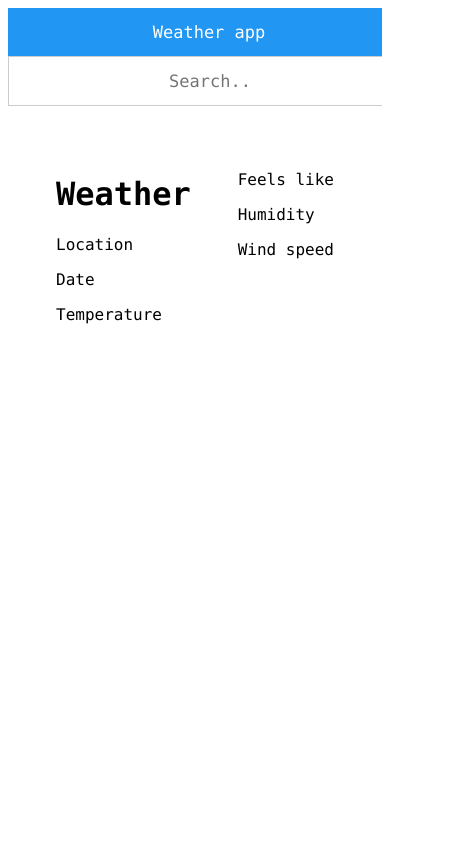
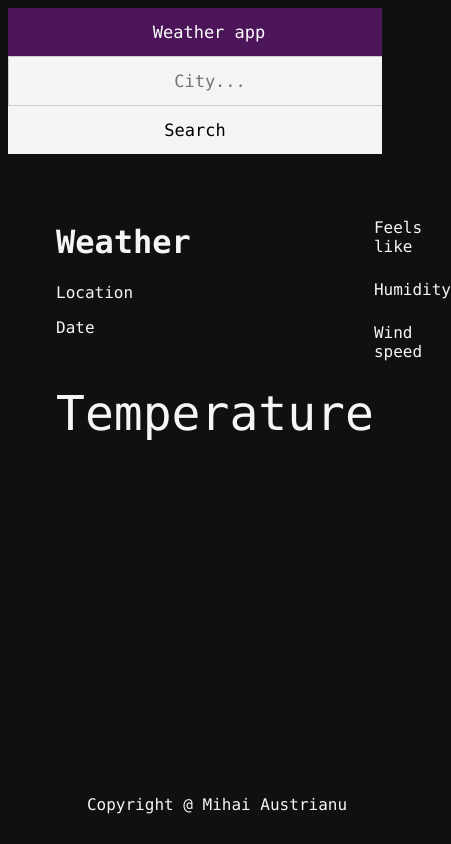
Before and after one commit to mihaiaustrianu/weather-app-js, a website built with webpack: page dist/index.html in a window 390 px wide. Shown: the whole page, 451 px wide, since content can reach past the window. Built offline with nearby package versions, Linux system fonts and the light colour scheme; no server answers.

Commit message:
added search logic

```diff
--- a/src/index.js
+++ b/src/index.js
@@ -1,6 +1,4 @@
 import "./styles.css";
-
-const API_KEY = "933086bfe71245140d90698686b2b06b";
 
 async function getWeatherData(city, units, API_KEY) {
   try {
@@ -28,10 +26,11 @@ async function getWeatherDataWeek(lat, lon, units, API_KEY) {
 
 const DOMManipulation = (() => {
   //Initial state - Bucharest
+  const API_KEY = "933086bfe71245140d90698686b2b06b";
   let city = "bucharest";
   let units = "metric";
 
-  async function populateCurrentDay(API_KEY) {
+  async function populateCurrentDay() {
     let weatherData = await getWeatherData(city, units, API_KEY);
 
     console.log(weatherData);
@@ -41,24 +40,28 @@ const DOMManipulation = (() => {
     let temperature = document.querySelector(".temperature");
     weather.innerHTML = weatherData.weather[0].main;
     location.innerHTML = weatherData.name;
-    temperature.innerHTML = weatherData.main.temp + "°" + "C";
+    temperature.innerHTML = Math.round(weatherData.main.temp) + "°" + "C";
 
     //get current time
     let dateTime = new Date(weatherData.dt * 1000);
     let date = document.querySelector(".date");
-    date.innerHTML = dateTime.toLocaleString();
+    date.innerHTML = dateTime.toLocaleString("en-US", {
+      weekday: "long",
+      month: "short",
+      day: "numeric",
+    });
 
     //populate right side
     let feelsLike = document.querySelector(".feels-like");
     let humidity = document.querySelector(".humidity");
     let windSpeed = document.querySelector(".wind-speed");
 
-    feelsLike.innerHTML = weatherData.main.feels_like + "°" + "C";
-    humidity.innerHTML = weatherData.main.humidity;
-    windSpeed.innerHTML = weatherData.wind.speed;
+    feelsLike.innerHTML = Math.round(weatherData.main.feels_like) + "°" + "C";
+    humidity.innerHTML = weatherData.main.humidity + " %";
+    windSpeed.innerHTML = Math.round(weatherData.wind.speed) + " km/h";
   }
 
-  async function populateWeeklyData(API_KEY) {
+  async function populateWeeklyData() {
     let weatherData = await getWeatherData(city, units, API_KEY);
 
     //lat and lon
@@ -66,10 +69,9 @@ const DOMManipulation = (() => {
     let lon = weatherData.coord.lon;
 
     let weatherDataWeek = await getWeatherDataWeek(lat, lon, units, API_KEY);
-    console.log(weatherDataWeek);
 
     let weeklyWeather = document.querySelector(".weekly-weather");
-    console.log(weatherDataWeek.daily[3].sunrise)
+    weeklyWeather.innerHTML = "";
     for (let i = 0; i < 7; i++) {
       let dayElement = helperFunctions.createElement("div", "day-div", "");
       let dayOfWeek = helperFunctions.createElement(
@@ -83,12 +85,12 @@ const DOMManipulation = (() => {
       let minElement = helperFunctions.createElement(
         "div",
         "min-temp",
-        +weatherDataWeek.daily[i].temp.min
+        Math.round(parseInt(weatherDataWeek.daily[i].temp.min)) + "°" + "C"
       );
       let maxElement = helperFunctions.createElement(
         "div",
         "max-temp",
-        weatherDataWeek.daily[i].temp.max
+        Math.round(parseInt(weatherDataWeek.daily[i].temp.max)) + "°" + "C"
       );
 
       tempElement.appendChild(maxElement);
@@ -100,13 +102,34 @@ const DOMManipulation = (() => {
       weeklyWeather.appendChild(dayElement);
     }
   }
-
-  return { populateCurrentDay, populateWeeklyData };
+  function populateSearchHandler(event) {
+    if (event.keyCode === 13) {
+      event.preventDefault();
+      document.getElementById("myBtn").click();
+    }
+  }
+  function setCity(val) {
+    city = val;
+  }
+  function clickHandler() {
+    const field =document.querySelector(".search-field")
+    field.innerHTML = ''
+    const val = field.value;
+    setCity(val);
+    populateCurrentDay();
+    populateWeeklyData();
+  }
+  return {
+    populateCurrentDay,
+    populateWeeklyData,
+    populateSearchHandler,
+    clickHandler,
+  };
 })();
 
 const helperFunctions = (() => {
   function getDayName(dateStr, locale) {
-    var date = new Date(dateStr*1000);
+    var date = new Date(dateStr * 1000);
     return date.toLocaleDateString(locale, { weekday: "short" });
   }
   function createElement(type, className, html) {
@@ -118,6 +141,12 @@ const helperFunctions = (() => {
   return { getDayName, createElement };
 })();
 
-DOMManipulation.populateCurrentDay(API_KEY);
-DOMManipulation.populateWeeklyData(API_KEY);
+DOMManipulation.populateCurrentDay();
+DOMManipulation.populateWeeklyData();
 //getWeatherDataWeek('bucharest','metric')
+
+var input = document.getElementById("search");
+input.addEventListener("keyup", DOMManipulation.populateSearchHandler);
+document
+  .getElementById("myBtn")
+  .addEventListener("click", DOMManipulation.clickHandler);
--- a/src/styles.css
+++ b/src/styles.css
@@ -1,9 +1,12 @@
-*{
+*,
+::before,
+::after {
   font-family: "Lucida Console", "Courier New", monospace;
+  background-color: #101010;
 }
 .topnav {
   overflow: hidden;
-    background-color: #e9e9e9;
+  background-color: whitesmoke;
 }
 
 .topnav a {
@@ -16,34 +19,80 @@
   font-size: 17px;
 }
 .topnav a.active {
-    background-color: #2196F3;
+  background-color: #4c155a;
   color: white;
 }
-
-  .topnav input[type=text] {
+.search-btn {
+  padding: 6px;
+  background-color: whitesmoke;
   float: right;
-    padding: 6px;
   border: none;
   margin-top: 8px;
   margin-right: 16px;
   font-size: 17px;
 }
-
-  .curent-weather{
+.topnav input[type="text"] {
+  padding: 6px;
+  border: none;
+  margin-top: 8px;
+  margin-left: 16px;
+  font-size: 17px;
+  background-color: whitesmoke;
+}
+.main-container {
+  min-height: 75vh;
+  display: flex;
+  flex-direction: column;
+  justify-content: space-between;
+}
+.curent-weather {
   display: flex;
   justify-content: space-between;
   margin-left: 3rem;
   margin-right: 3rem;
   margin-top: 3rem;
+  color: whitesmoke;
 }
-  .weekly-weather{
+.temperature {
+  font-size: 48px;
+  font-weight: 200;
+}
+.weekly-weather {
   display: flex;
   margin-left: 3rem;
   margin-right: 3rem;
   justify-content: space-between;
+  color: whitesmoke;
+}
+.feels-like,
+.humidity,
+.wind-speed {
+  font-size: 24px;
+}
+.day-of-week {
+  font-size: 26px;
+}
+.max-temp {
+  font-size: 28px;
+}
+.min-temp {
+  font-size: 14px;
+}
+footer {
+  position: fixed;
+  width: 100%;
+  text-align: center;
+  bottom: 0px;
+}
+footer p {
+  color: whitesmoke;
 }
 @media screen and (max-width: 600px) {
-    .topnav a, .topnav input[type=text], .weekly-weather {
+  .topnav a,
+  .topnav input[type="text"],
+  .weekly-weather,
+  .search-btn,
+  footer {
     float: none;
     display: block;
     text-align: center;
@@ -51,7 +100,13 @@
     margin: 0;
     padding: 14px;
   }
-    .topnav input[type=text] {
+  .topnav input[type="text"] {
     border: 1px solid #ccc;
   }
+  .day-div{
+    display: flex;
+    justify-content: space-between;
+    margin-left: 6rem;
+    margin-right: 6rem;
   }
+}
```
Also changed, not shown: dist/index.html, dist/main.js. Lines whose indentation alone changed are shown as unchanged.
